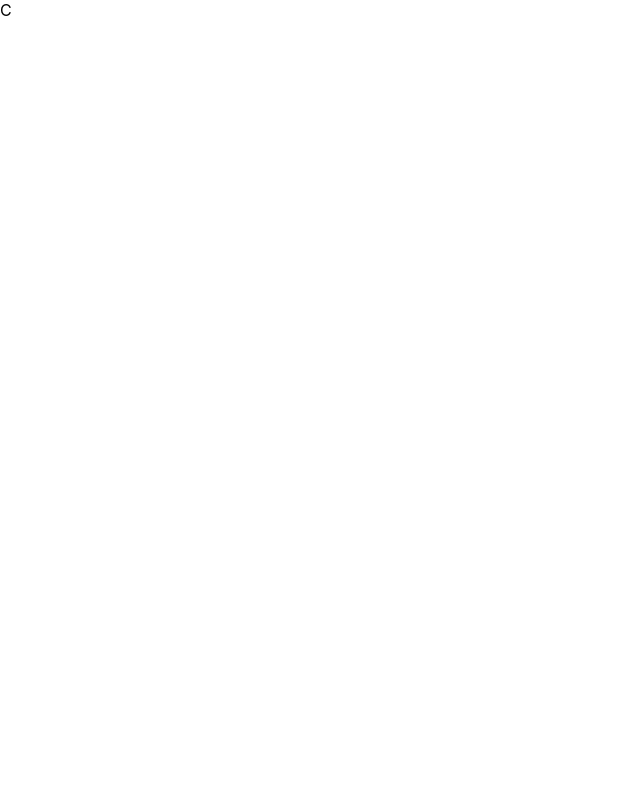
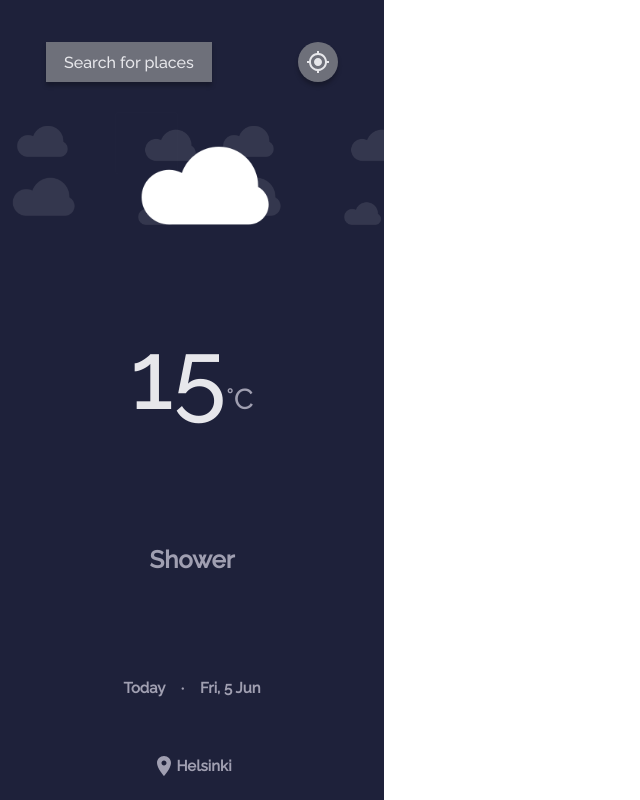
Before and after one commit to david-dkp/WeatherApp, a React (Create React App) app: page / in a window 1280 px wide. Shown: the whole page, without its empty margins (0-640 px from the left). Built offline with nearby package versions, Linux system fonts and the light colour scheme.

Commit message:
feat: add left weather section

```diff
--- a/package.json
+++ b/package.json
@@ -3,10 +3,16 @@
   "version": "0.1.0",
   "private": true,
   "dependencies": {
+    "@material-ui/core": "^4.12.3",
+    "@material-ui/icons": "^4.11.2",
     "@reduxjs/toolkit": "^1.6.2",
     "@testing-library/jest-dom": "^5.16.1",
     "@testing-library/react": "^11.2.7",
     "@testing-library/user-event": "^12.8.3",
+    "date-fns": "^2.27.0",
+    "include-media": "^1.4.10",
+    "material-design-icons": "^3.0.1",
+    "node-sass": "^6.0.1",
     "react": "^17.0.2",
     "react-dom": "^17.0.2",
     "react-redux": "^7.2.6",
--- a/src/App.css
+++ /dev/null
@@ -1,4 +0,0 @@
-.App {
-    height: 100vh;
-    width: 100vw;
-}
--- a/src/App.js
+++ /dev/null
@@ -1,21 +0,0 @@
-import "./App.css"
-import { useSelector, useDispatch } from "react-redux"
-import { setUnit, selectTempUnit } from "./features/tempUnit/tempUnitSlice"
-
-function App() {
-    const tempUnit = useSelector(selectTempUnit)
-    const dispatcher = useDispatch()
-
-    return (
-        <div
-            className="App"
-            onClick={(e) => {
-                dispatcher(setUnit(tempUnit === "C" ? "F" : "C"))
-            }}
-        >
-            {tempUnit}
-        </div>
-    )
-}
-
-export default App
--- /dev/null
+++ b/src/App.jsx
@@ -0,0 +1,15 @@
+import "./App.scss"
+import BigWeatherView from "./components/big-weather-view/BigWeatherView"
+
+function App() {
+
+    return (
+        <div
+            className="App"
+        >
+           <BigWeatherView />
+        </div>
+    )
+}
+
+export default App
--- /dev/null
+++ b/src/App.scss
@@ -0,0 +1,33 @@
+@import "./styles/themes";
+@import "./styles/colors";
+
+button {
+    background-color: $button-background;
+    color: $white;
+    font-family: $main-font-family;
+    font-size: 16px;
+    font-style: normal;
+    font-weight: 500;
+    padding: 11px 18px 10px 18px;
+    border: none;
+    box-shadow: 0px 4px 4px rgba(0, 0, 0, 0.25);
+
+    &:hover {
+        cursor: pointer;
+    }
+}
+
+.round-icon {
+    @extend button;
+    padding: 9px;
+    border-radius: 999px;
+    height: 40px;
+    width: 40px;
+    display: flex;
+    align-items: center;
+    justify-content: center;
+}
+
+* {
+    font-family: $main-font-family;
+}
--- /dev/null
+++ b/src/components/big-weather-view/BigWeatherView.jsx
@@ -0,0 +1,38 @@
+import React from 'react';
+import "./BigWeatherView.scss"
+import { useSelector } from 'react-redux';
+import { selectTempUnit } from "../../features/tempUnit/tempUnitSlice.js"
+import { MyLocation, LocationOn  } from "@material-ui/icons"
+import HeavyCloud from "../../assets/HeavyCloud.png"
+
+function BigWeatherView({...props}) {
+    const tempUnit = useSelector(selectTempUnit)
+
+    return (
+        <div className="container" {...props}>
+            <div className="search-container">
+                <button>Search for places</button>
+                <button className="round-icon">
+                    <MyLocation titleAccess="Weather from my position" />
+                </button>
+            </div>
+            <div className="weather-image-container">
+                <div className="weather-background-image" />
+                <img src={HeavyCloud} alt="" className="weather-image" />
+            </div>
+            <h1 className="today-temp">15<span className="temp-unit"><span className="degre-symbol">°</span>{tempUnit}</span></h1>
+            <h2 className="weather-desc">Shower</h2>
+            <div className="date-container">
+                <h3 className="today">Today</h3>
+                <div className="centered-dot">•</div>
+                <h3 className="date-short">Fri, 5 Jun</h3>
+            </div>
+            <div className="location-container">
+                <LocationOn className="location-on" />
+                <h3 className="location">Helsinki</h3>
+            </div>
+        </div>
+    )
+}
+
+export default BigWeatherView
--- /dev/null
+++ b/src/components/big-weather-view/BigWeatherView.scss
@@ -0,0 +1,92 @@
+@import "../../styles/themes";
+@import "../../styles/colors";
+
+.container {
+    display: flex;
+    flex-direction: column;
+    justify-content: space-between;
+    align-items: center;
+    background-color: $surface;
+    min-height: 100vh;
+    width: 400px;
+    width: 30%;
+    font-size: 16px;
+    color: $white;
+}
+
+.search-container {
+    margin-top: 42px;
+    padding: 0px 46px;
+    width: 100%;
+    display: flex;
+    flex-direction: row;
+    align-items: center;
+    justify-content: space-between;
+}
+
+.weather-image-container {
+    position: relative;
+    display: flex;
+    align-items: center;
+    justify-content: center;
+    width: 100%;
+    height: 30%;
+
+    .weather-background-image {
+        background-image: url("../../assets/Cloud-background.png");
+        background-size: contain;
+        opacity: 0.1;
+        position: absolute;
+        top: 0px;
+        right: 0px;
+        bottom: 0px;
+        left: 0px;
+    }
+
+    .weather-image {
+        width: 40%;
+    }
+}
+
+.today-temp {
+    color: $white;
+    font-style: normal;
+    font-weight: 500;
+    font-size: 6em;
+
+    .temp-unit {
+        color: $light-gray;
+        font-size: 0.3em;
+    }
+}
+
+.weather-desc {
+    color: $light-gray;
+    font-size: 1.5em;
+    margin-bottom: 60px;
+}
+
+.date-container {
+    display: flex;
+    flex-direction: row;
+    gap: 15px;
+    color: $light-gray;
+    justify-content: center;
+    align-items: center;
+    font-size: 0.8em;
+
+    .centered-dot {
+        font-size: 1em;
+
+    }
+}
+
+.location-container {
+    display: flex;
+    flex-direction: row;
+    justify-content: center;
+    align-items: center;
+    margin-bottom: 10px;
+    color: $light-gray;
+    font-size: 0.8em;
+}
--- a/src/index.css
+++ b/src/index.css
@@ -11,3 +11,7 @@ code {
   font-family: source-code-pro, Menlo, Monaco, Consolas, 'Courier New',
     monospace;
 }
+
+* {
+  box-sizing: border-box;
+}
```
Also changed, not shown: 1 other file (tests, documents, lock files or other folders).
